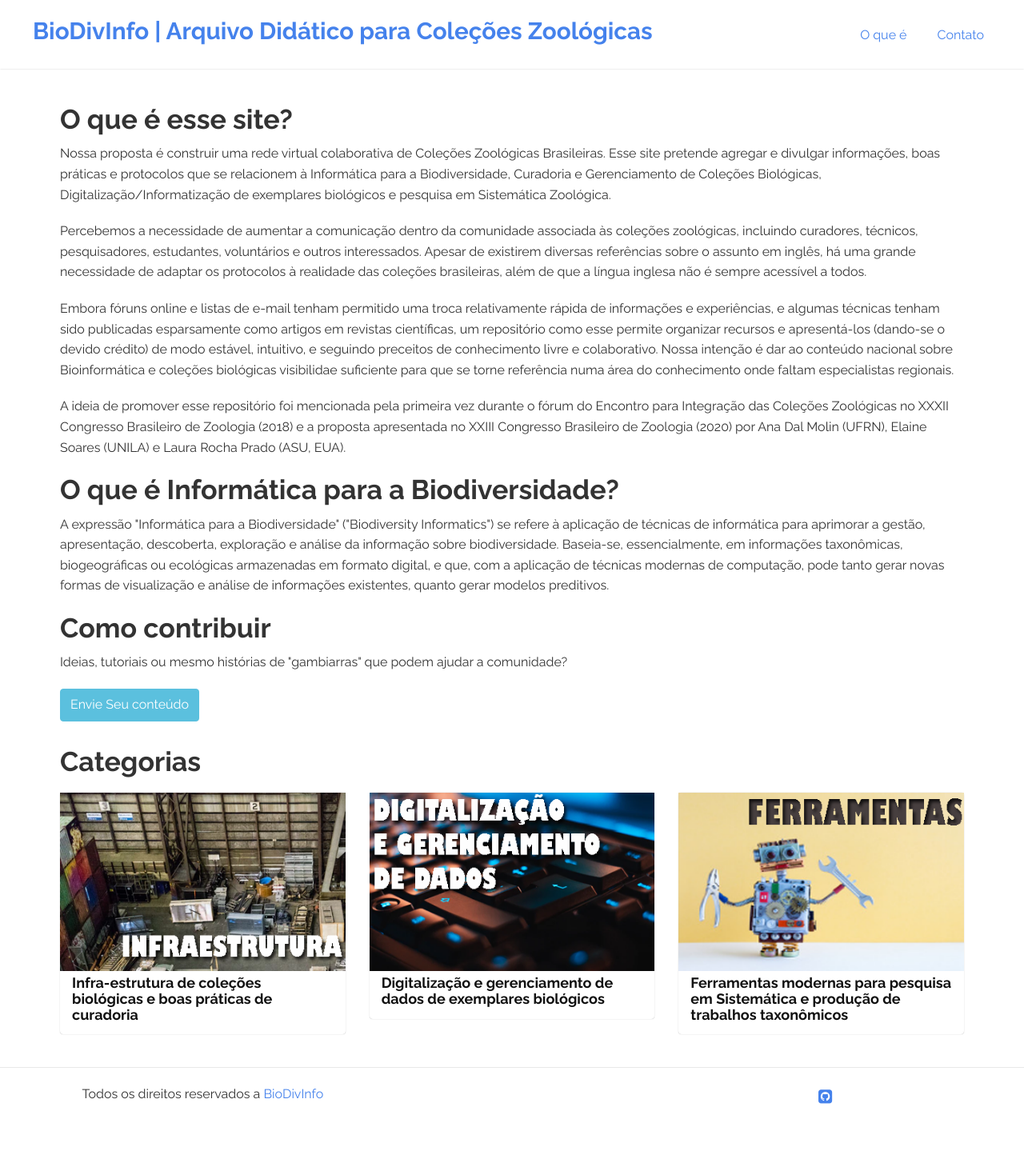
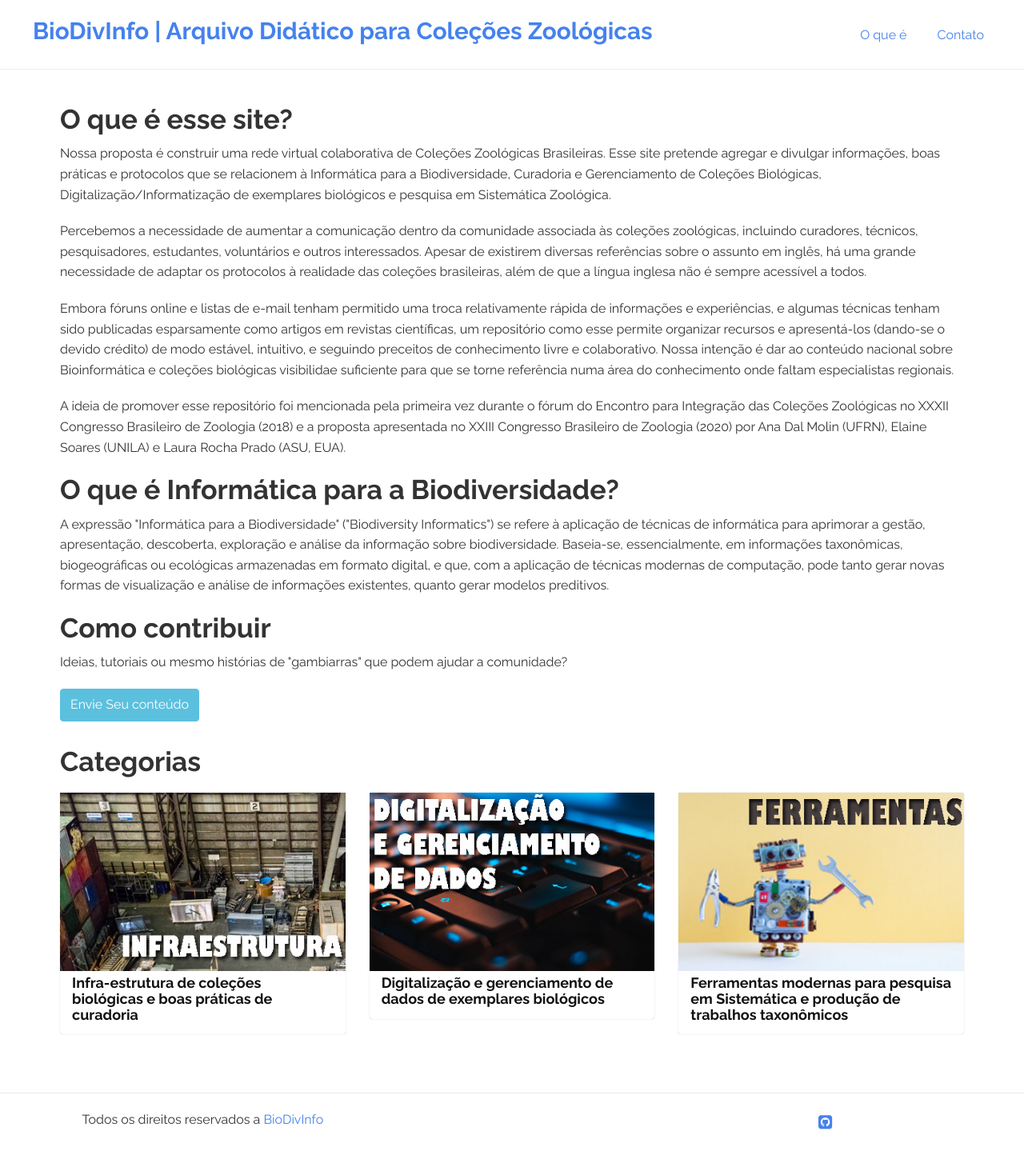
Before and after one commit to BioDivInfo/biodivinfo.github.io, a Jekyll site: the page built from index.html, in a window 1280 px wide. Shown: the whole page at 80% size. Built offline with Jekyll 4.4.1, drawn with Linux system fonts in a browser that asks for light colours; the list of posts is cut into pages by our own code; before the commit the page ends 1407 px from its top, so only the background shows below that.

Commit message:
melhora espaçamento do rodapé

```diff
--- a/_includes/footer.html
+++ b/_includes/footer.html
@@ -1,4 +1,4 @@
-<footer>
+<footer style="margin-top: 2em;">
   <div class="container">
     <div class="row p20">
       {% if site.copyright.name %}
```
